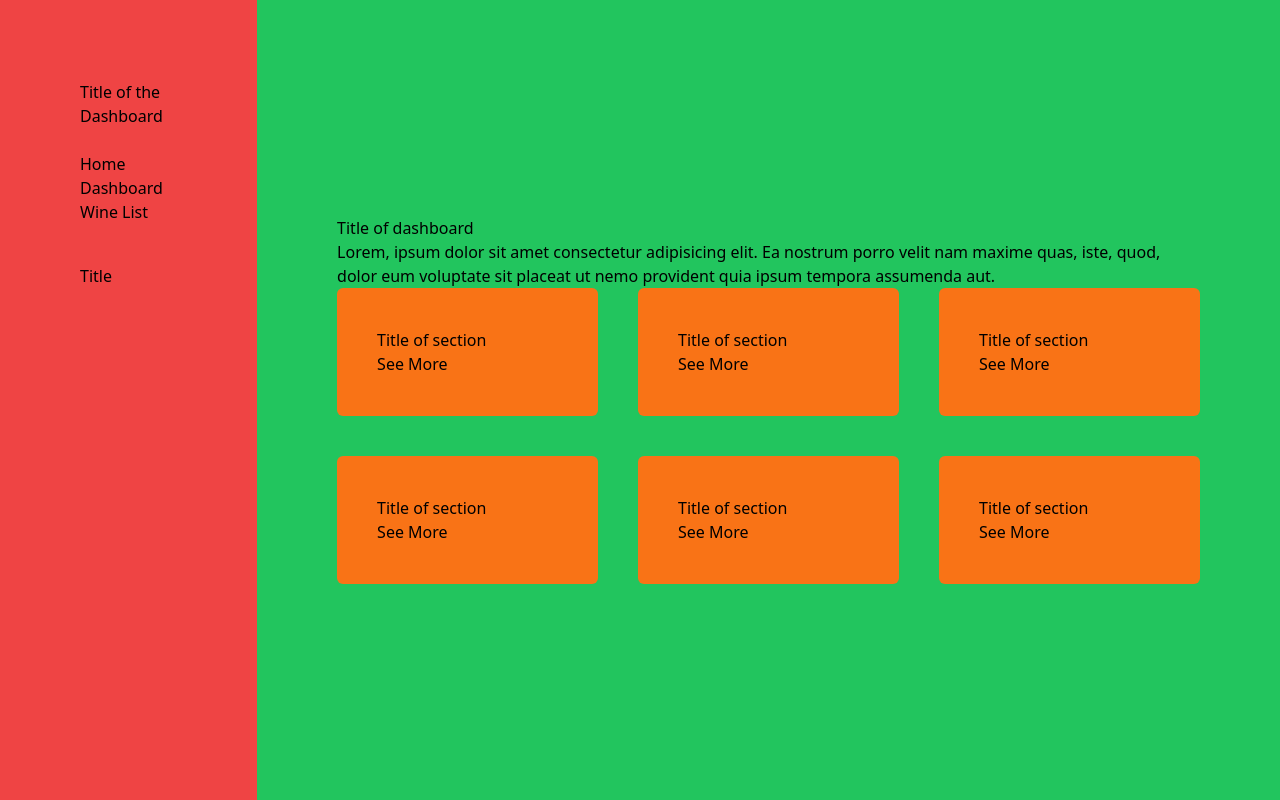
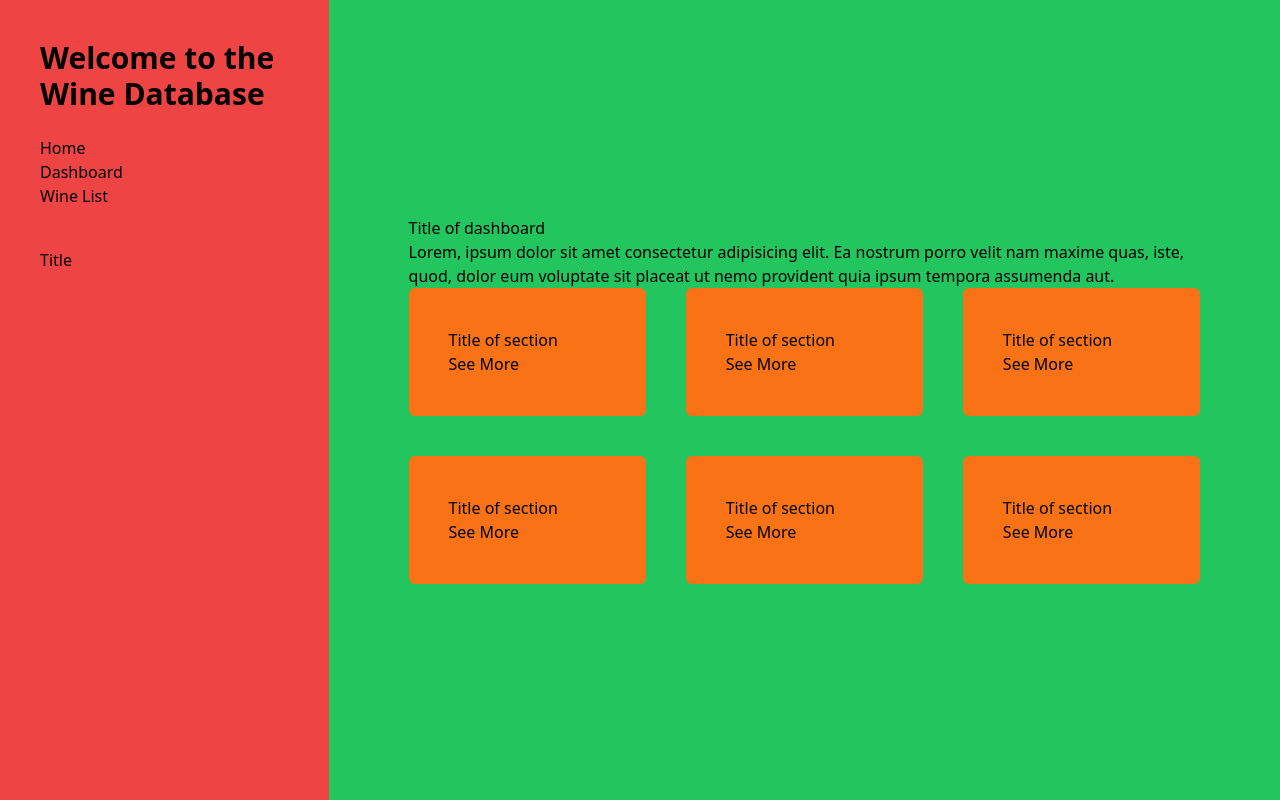
Before and after one commit to Fr3nk21/the-wine-database, a React (Vite) app: page /dashboard in a window 1280 px wide. Built offline with nearby package versions, Linux system fonts and the light colour scheme.

Commit message:
React Icons installation

```diff
--- a/package.json
+++ b/package.json
@@ -14,6 +14,7 @@
     "axios": "^1.7.7",
     "react": "^18.3.1",
     "react-dom": "^18.3.1",
+    "react-icons": "^5.3.0",
     "react-router-dom": "^6.26.2"
   },
   "devDependencies": {
--- a/src/components/Sidebar.tsx
+++ b/src/components/Sidebar.tsx
@@ -1,11 +1,13 @@
 function Sidebar() {
   return (
-    <div className="flex flex-col p-20 bg-red-500">
+    <div className="flex flex-col p-10 bg-red-500">
       <div>
         <img />
       </div>
       <div>
-        <h2 className="pb-6">Title of the Dashboard</h2>
+        <h2 className="pb-6 text-3xl font-bold">
+          Welcome to the Wine Database
+        </h2>
         <ul>
           <li>
             <a href="http://localhost:5173/">Home</a>
```
Also changed, not shown: 1 other file (tests, documents, lock files or other folders).
